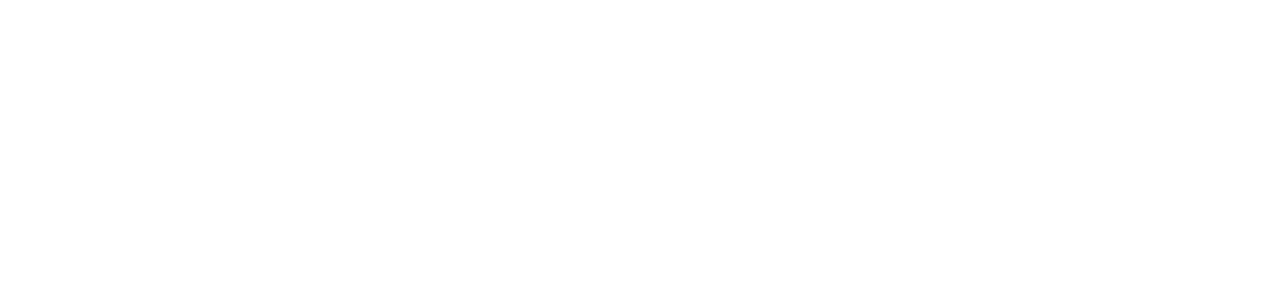
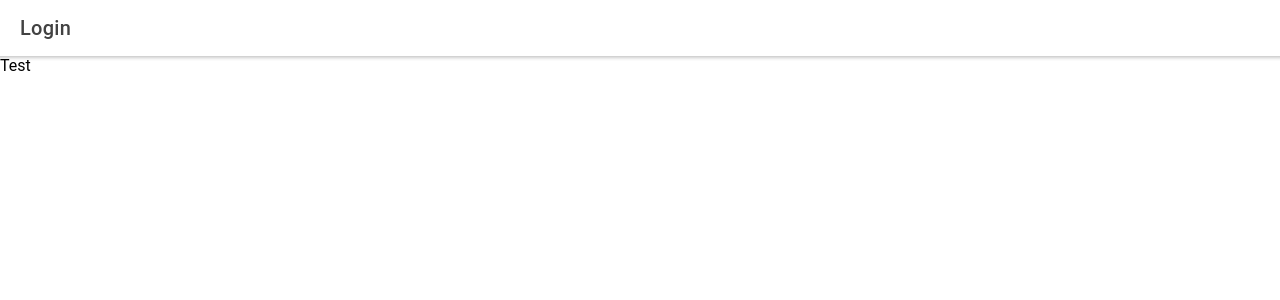
Before and after one commit to LittleBorn/client, a React (Create React App) app: page /login in a window 1280 px wide. Shown: the top 300 px of the page. Built offline with nearby package versions, Linux system fonts and the light colour scheme.

Commit message:
started with app

```diff
--- a/src/App.tsx
+++ b/src/App.tsx
@@ -21,20 +21,34 @@
 
 /* Theme variables */
 import './theme/variables.css';
+import Login from './pages/Login/Login';
 
 setupIonicReact();
+
+const isLoggedIn = false;
+
+const SecureRoutes = () => {
+  return (
+      <IonRouterOutlet>
+        <Route path="/home" component={Home} exact={true} />
+        <Route exact path="/" render={() => <Redirect to="/home" />} />
+      </IonRouterOutlet>
+  );
+}
+
+const PublicRoutes = () => {
+  return (
+      <IonRouterOutlet>
+        <Route path="/login" component={Login} exact={true} />
+        <Route exact path="/" render={() => <Redirect to="/login" />} />
+      </IonRouterOutlet>
+  );
+}
 
 const App: React.FC = () => (
   <IonApp>
     <IonReactRouter>
-      <IonRouterOutlet>
-        <Route exact path="/home">
-          <Home />
-        </Route>
-        <Route exact path="/">
-          <Redirect to="/home" />
-        </Route>
-      </IonRouterOutlet>
+      {isLoggedIn ? <SecureRoutes /> : <PublicRoutes />}
     </IonReactRouter>
   </IonApp>
 );
--- /dev/null
+++ b/src/pages/Login/Login.tsx
@@ -0,0 +1,25 @@
+import { IonContent, IonHeader, IonPage, IonTitle, IonToolbar } from '@ionic/react';
+
+const Login: React.FC = () => {
+  return (
+    <IonPage>
+      <IonHeader>
+        <IonToolbar>
+          <IonTitle>Login</IonTitle>
+        </IonToolbar>
+      </IonHeader>
+      <IonContent fullscreen>
+        <IonHeader collapse="condense">
+          <IonToolbar>
+            <IonTitle size="large">Login</IonTitle>
+          </IonToolbar>
+        </IonHeader>
+        <div>
+            Test
+        </div>
+      </IonContent>
+    </IonPage>
+  );
+};
+
+export default Login;
```
